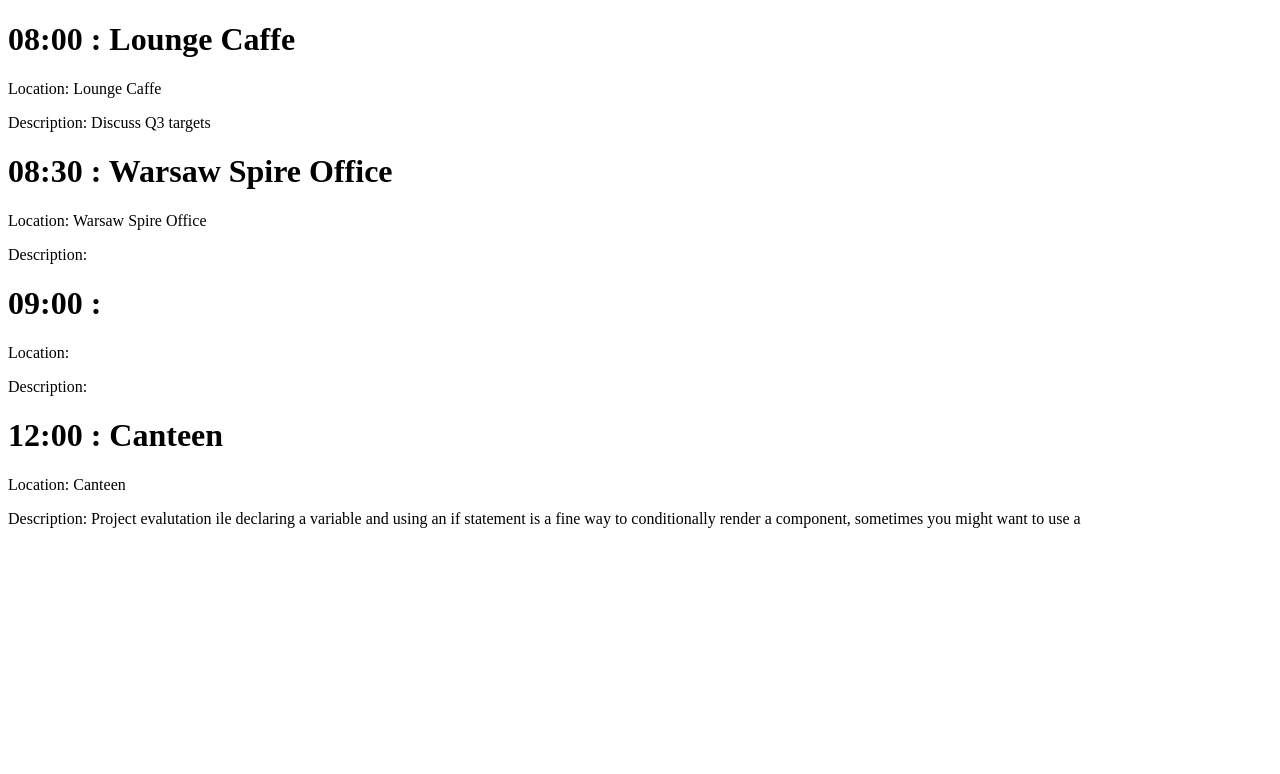
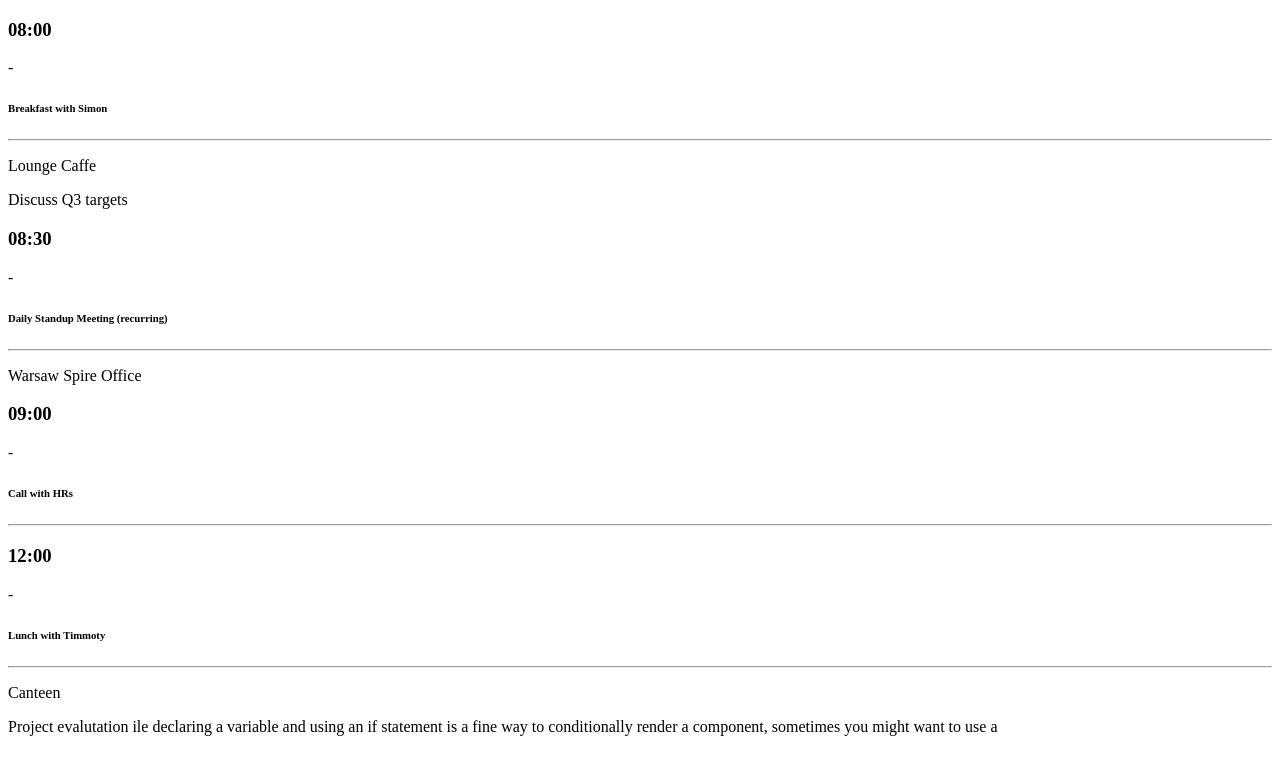
Before and after one commit to gabrielcoder247/AgendaApps, an Angular app: page / in a window 1280 px wide. Shown: the top 774 px of the page. Built offline with nearby package versions, Linux system fonts and the light colour scheme; what angular-bootstrap-md would draw is missing.

Commit message:
add fav icons

```diff
--- a/src/app/components/event/event.component.html
+++ b/src/app/components/event/event.component.html
@@ -1,3 +1,15 @@
-<h1> {{value.time}} : {{value.location}} </h1>
-<p> Location: {{value.location}} </p>
-<p> Description: {{value.description}} </p>
+<div class="media">
+    <h3 class="h3-responsive font-weight-bold mr-3">{{ value.time }}</h3>
+    <div class="media-body mb-3 ">
+      <mdb-badge danger="true" class="text-center float-right">-</mdb-badge>
+      <h6 class="mt-0 font-weight-bold">{{ value.subject }}</h6>
+      <hr class="hr-bold mb-0 my-2" />
+      <p class="mb-0" *ngIf="value.location">
+        <mdb-icon fas icon="location-arrow"></mdb-icon>
+        {{ value.location }}
+      </p>
+    </div>
+  </div>
+  <p class="p-3 blue-grey lighten-5 blue-grey lighten-5" *ngIf="value.description">
+    {{ value.description }}
+  </p>
```
